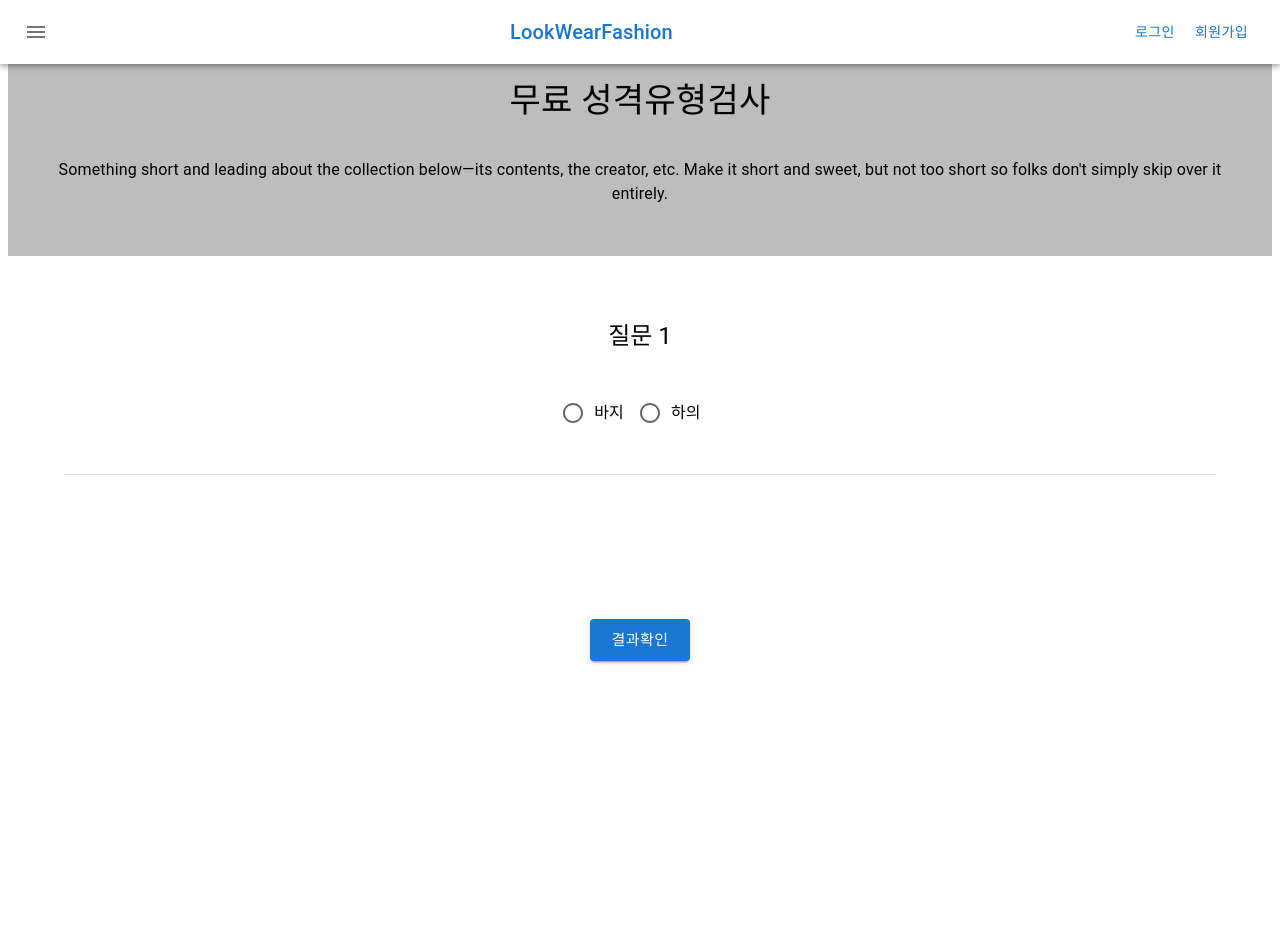
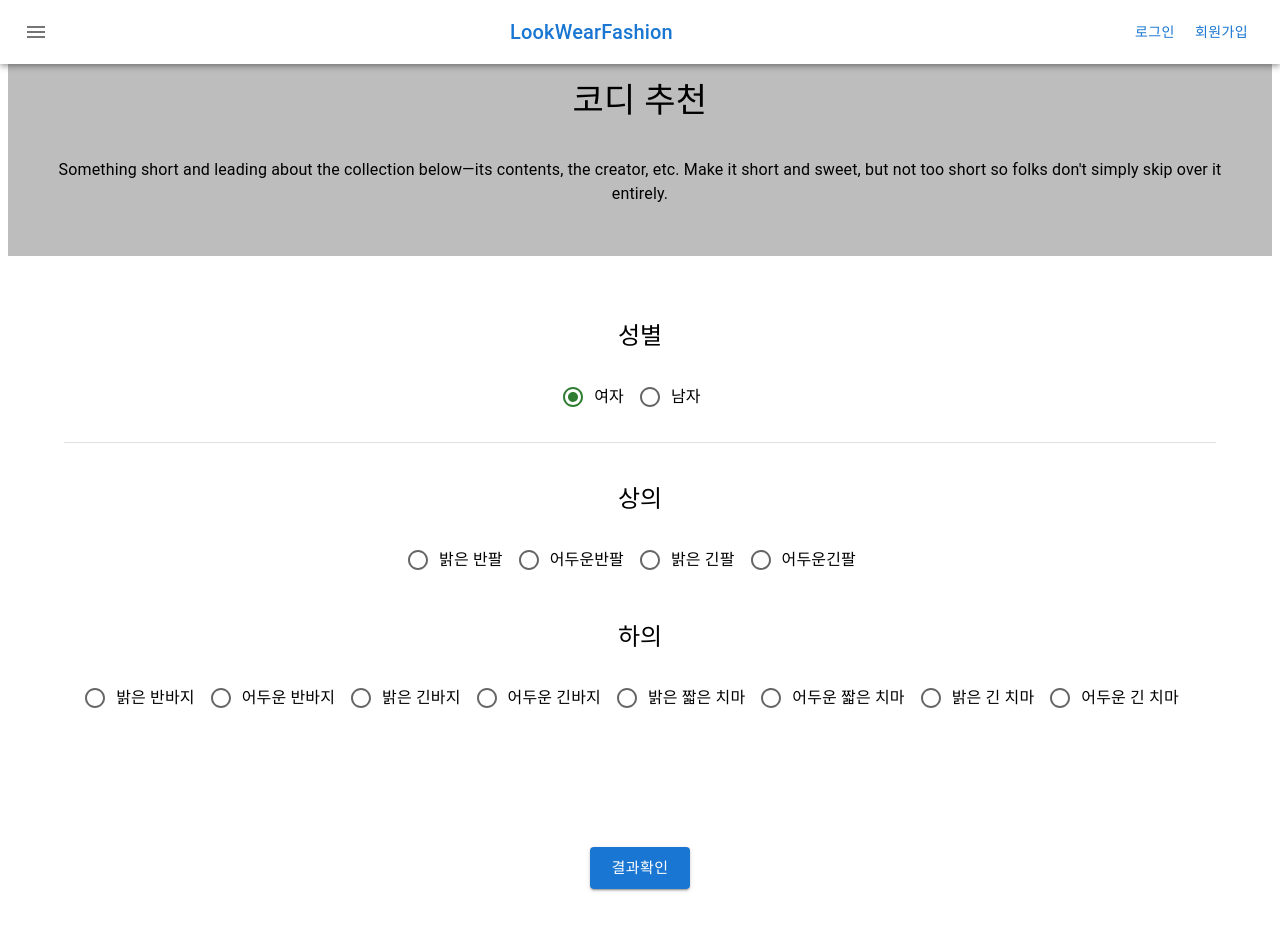
Before and after one commit to look-93/dress-recommend-client, a React (Create React App) app: page /surver in a window 1280 px wide. Shown: the top 930 px of the page. Before the commit the page ends 800 px from the top, so only its background shows below. Built offline with nearby package versions, Linux system fonts and the light colour scheme; the HTML template or start-up script is replaced by a standard one.

Commit message:
에휴..

```diff
--- a/src/App.js
+++ b/src/App.js
@@ -1,9 +1,5 @@
 import React from "react";
 import Dashboard from "./layout/dashboard/index";
-import EditMyPage from "./layout/mypage/edit";
-import Mypage from "./layout/mypage";
-import SurveyResult from "./layout/board/surveyResult";
-import MyReview from "./layout/board/myReview";
 
 function App() {
   return (
--- a/src/layout/aboutus/index.js
+++ b/src/layout/aboutus/index.js
@@ -1,37 +1,20 @@
-import * as React from 'react';
-// import styled from "styled-components";
-// import {
-//   Container,
-//   Grid,
-//   Card,
-//   CardHeader,
-//   CardMedia,
-//   TextField,
-//   Stack,
-//   Button,
-//   Typography,
-// } from "@mui/material";
-// import Box from "@mui/material/Box";
-// import { width } from "@mui/system";
+import * as React from "react";
 
 export default function AboutUs() {
   return (
-    <>
-      <body
+    <div
       style={{
-          height: '100vh',
-          width: '100vw',
+        height: "100vh",
+        width: "100vw",
         backgroundImage: `url("img/watercolor-4117017_960_720.webp")`,
-          backgroundSize: '100% 100%',
+        backgroundSize: "100% 100%",
+        marginTop: "100px",
       }}
     >
-        <div style={{ marginTop: '100px' }}>
-          <h2 style={{ color: 'blue', textAlign: 'center' }}>About Us</h2>
+      <h2 style={{ color: "blue", textAlign: "center" }}>About Us</h2>
       <p>사용자의 선택에 따른 코디를 추천받는 사이트입니다.</p>
       <h3>사이트 개발자</h3>
       <p>ooo,xxx,aaa,bbb,ccc,ddd</p>
     </div>
-      </body>
-    </>
   );
 }
--- a/src/layout/authentication/login/index.js
+++ b/src/layout/authentication/login/index.js
@@ -7,42 +7,42 @@ import {
   Checkbox,
   Button,
   Avatar,
-} from '@mui/material';
-import CheckroomIcon from '@mui/icons-material/Checkroom';
-import axios from 'axios';
-import { useState } from 'react';
-import { Form } from 'react-bootstrap';
+} from "@mui/material";
+import CheckroomIcon from "@mui/icons-material/Checkroom";
+import axios from "axios";
+import { useState } from "react";
+import { Form } from "react-bootstrap";
 
 export default function Login(props) {
-  const [userId, setUserId] = useState('');
+  const [userId, setUserId] = useState("");
   const onUserIdHandler = (e) => {
     setUserId(e.target.value);
   };
 
-  const [userPwd, setUserPwd] = useState('');
+  const [userPwd, setUserPwd] = useState("");
   const onUserPwdHandler = (e) => {
     setUserPwd(e.target.value);
   };
 
   //비동기 함수인데 동기스럽게 쓰기위해서 await를 씀
   const login = async () => {
-    if (userPwd === '') {
-      alert('비밀번호를 입력하세요');
+    if (userPwd === "") {
+      alert("비밀번호를 입력하세요");
       return;
     }
     //메서드는 post, 데이터 전달 형식은 body, 데이터표기법은 json
 
     try {
-      const result = await axios.post('http://127.0.0.1:8080/user/logIn/', {
+      const result = await axios.post("http://127.0.0.1:8080/user/logIn/", {
         uid: userId,
         upassword: userPwd,
       });
       //쿠키는 꺼도 존재(비휘발성 - 스토리지에 저장), 세션은 브라우저 종료시 삭제(휘발성- 메모리에저장)
       //세션에 회원정보 저장
-      alert(result.data.uname + '님 환영합니다!');
-      sessionStorage.setItem('userPk', result.data.upk);
-      sessionStorage.setItem('userId', result.data.uid);
-      sessionStorage.setItem('userName', result.data.uname);
+      alert(result.data.uname + "님 환영합니다!");
+      sessionStorage.setItem("userPk", result.data.upk);
+      sessionStorage.setItem("userId", result.data.uid);
+      sessionStorage.setItem("userName", result.data.uname);
       //console.log(result);
       props.clickLoginBtn();
       props.LoginSuccess();
@@ -50,11 +50,11 @@ export default function Login(props) {
       //props.getUserName();
     } catch (e) {
       console.log(e);
-      alert('아이디/비밀번호를 확인하세요!');
+      alert("아이디/비밀번호를 확인하세요!");
     }
   };
   const onCheckEnter = (e) => {
-    if (e.key === 'Enter') {
+    if (e.key === "Enter") {
       login();
     }
   };
@@ -63,21 +63,22 @@ export default function Login(props) {
   //실행 확인 안하고 지나감 나중에 확인(비동기)
   return (
     <Container maxWidth="xs">
+      <Form onKeyPress={onCheckEnter}>
         <Box
           sx={{
             marginTop: 4,
-          display: 'flex',
-          flexDirection: 'column',
-          alignItems: 'center',
+            display: "flex",
+            flexDirection: "column",
+            alignItems: "center",
           }}
         >
-        <Avatar sx={{ bgcolor: '#ef6694', mb: 1 }}>
+          <Avatar sx={{ bgcolor: "#ef6694", mb: 1 }}>
             <CheckroomIcon />
           </Avatar>
           <Typography component="h1" variant="h5">
             로그인
           </Typography>
-        <Box component="form" noValidate sx={{ mt: 1, mb: 4 }}>
+          <Box noValidate sx={{ mt: 1, mb: 4 }}>
             <TextField
               margin="normal"
               required
@@ -110,7 +111,7 @@ export default function Login(props) {
               }
               label="아이디, 비밀번호를 저장하겠습니까?"
             />
-          <Form onKeyPress={onCheckEnter}>
+
             <Button
               variant="contained"
               value="login"
@@ -120,9 +121,9 @@ export default function Login(props) {
             >
               로그인
             </Button>
-          </Form>
           </Box>
         </Box>
+      </Form>
     </Container>
   );
 }
--- a/src/layout/board/surveyResult.js
+++ b/src/layout/board/surveyResult.js
@@ -6,32 +6,31 @@ import {
   Box,
   IconButton,
   Button,
-} from '@mui/material';
-import axios from 'axios';
-import { useEffect, useState, React } from 'react';
-import CloseIcon from '@mui/icons-material/Close';
-import { Link } from 'react-router-dom';
-import { DateRangeSharp } from '@mui/icons-material';
+} from "@mui/material";
+import axios from "axios";
+import { useEffect, useState, React } from "react";
+import CloseIcon from "@mui/icons-material/Close";
+import { Link } from "react-router-dom";
 
 export default function SurveyResult() {
   const [datas, setDatas] = useState([]);
 
-  const upk = sessionStorage.getItem('userPk');
+  const upk = sessionStorage.getItem("userPk");
   const getMyResultByPk = async () => {
     const results = await axios.get(
-      'http://127.0.0.1:8080/review/myresult/' + upk
+      "http://127.0.0.1:8080/review/myresult/" + upk
     );
-    //console.log(results);
+    console.log(results);
     setDatas(results.data);
   };
 
   const deleteMyResultByPk = async (props) => {
     const dataRpk = await axios.delete(
-      'http://127.0.0.1:8080/review/deleteMyResultByPk/' + props
+      "http://127.0.0.1:8080/review/deleteMyResultByPk/" + props
     );
 
-    console.log(dataRpk);
-    window.location.replace('/surveyResult');
+    //console.log(dataRpk);
+    window.location.replace("/surveyResult");
   };
 
   useEffect(() => {
@@ -39,19 +38,19 @@ export default function SurveyResult() {
   }, []);
 
   return (
-    <Box sx={{ display: 'flex' }}>
+    <Box sx={{ display: "flex" }}>
       <Box sx={{ flexGrow: 1 }} mt={20}>
         <Grid container spacing={{ xs: 6, md: 3 }} justifyContent="center">
           {datas.map((data) => (
             <Grid item key={data.rpk}>
               <Card
                 sx={{
-                  height: '100%',
-                  display: 'flex',
-                  flexDirection: 'column',
+                  height: "100%",
+                  display: "flex",
+                  flexDirection: "column",
                 }}
               >
-                <Grid item sx={{ display: 'flex' }}>
+                <Grid item sx={{ display: "flex" }}>
                   <CardHeader title={data.uid} subheader={data.createDate} />
                   <IconButton
                     disableRipple
@@ -65,11 +64,19 @@ export default function SurveyResult() {
 
                 <CardMedia
                   component="img"
-                  height="300"
-                  image={data.imgUrl}
+                  height="150"
+                  image={data.topImgUrl}
+                  sx={{ objectFit: "contain" }}
                   alt="unsplash image"
                 />
-                <Link to="/myreview" style={{ textDecoration: 'none' }}>
+                <CardMedia
+                  component="img"
+                  height="150"
+                  image={data.bottomImgUrl}
+                  sx={{ objectFit: "contain" }}
+                  alt="unsplash image"
+                />
+                <Link to="/myreview" style={{ textDecoration: "none" }}>
                   <Button disableRipple fullWidth>
                     리뷰쓰기
                   </Button>
--- a/src/layout/reviewPage/index.js
+++ b/src/layout/reviewPage/index.js
@@ -1,4 +1,4 @@
-import React, { useEffect, useState } from 'react';
+import React, { useEffect, useState } from "react";
 import {
   Container,
   Button,
@@ -11,18 +11,18 @@ import {
   Box,
   SwipeableDrawer,
   Typography,
-} from '@mui/material';
-import FavoriteBorderIcon from '@mui/icons-material/FavoriteBorder';
-import ReviewDetail from './reviewDetail';
-import styled from 'styled-components';
-import axios from 'axios';
+} from "@mui/material";
+import FavoriteBorderIcon from "@mui/icons-material/FavoriteBorder";
+import ReviewDetail from "./reviewDetail";
+import styled from "styled-components";
+import axios from "axios";
 
 export default function Review() {
   const [datas, setDatas] = useState([]);
 
   const allReview = async () => {
-    const results = await axios.get('http://localhost:8080/review/all/');
-    //console.log(results);
+    const results = await axios.get("http://localhost:8080/review/all/");
+    console.log(results);
     setDatas(results.data);
   };
   useEffect(() => {
@@ -56,7 +56,7 @@ export default function Review() {
     <Container sx={{ py: 15 }} maxWidth="md">
       <Top
         onClick={() => {
-          window.scrollTo({ top: 0, left: 0, behavior: 'smooth' });
+          window.scrollTo({ top: 0, left: 0, behavior: "smooth" });
         }}
       >
         위로 가기
@@ -66,16 +66,24 @@ export default function Review() {
           <Grid item key={index} xs={12} sm={6} md={4}>
             <Card
               sx={{
-                height: '100%',
-                display: 'flex',
-                flexDirection: 'column',
+                height: "100%",
+                display: "flex",
+                flexDirection: "column",
               }}
             >
               <CardHeader title={data.uid} subheader={data.createDate} />
               <CardMedia
                 component="img"
-                height="300"
-                image={data.imgUrl}
+                height="150"
+                sx={{ objectFit: "contain" }}
+                image={data.topImgUrl}
+                alt="unsplash image"
+              />
+              <CardMedia
+                component="img"
+                height="150"
+                sx={{ objectFit: "contain" }}
+                image={data.bottomImgUrl}
                 alt="unsplash image"
               />
               <Typography autoFocus variant="body2">
@@ -102,7 +110,7 @@ export default function Review() {
             </Card>
           </Grid>
         ))}
-        <Box sx={{ width: 'auto' }} role="presentation">
+        <Box sx={{ width: "auto" }} role="presentation">
           <SwipeableDrawer
             anchor="bottom"
             open={open}
--- a/src/layout/survey/index.js
+++ b/src/layout/survey/index.js
@@ -9,24 +9,109 @@ import {
   Button,
   Stack,
   Dialog,
-} from '@mui/material';
-import { useState } from 'react';
-import RegistDtail from './registDetail';
+  DialogActions,
+} from "@mui/material";
+import { useState } from "react";
+import RegistDtail from "./registDetail";
+import axios from "axios";
+import CircularProgress from "@mui/material/CircularProgress";
+import LinearProgress from "@mui/material/LinearProgress";
 
 export default function Survey() {
+  //option
+  //pk,option_id,option_title,gender,type
+
+  // select option_id,option_title from option where gender = "W" and type ="TOP"
+
+  const womanTop = ["밝은 반팔", "어두운반팔", "밝은 긴팔", "어두운긴팔"];
+  const womanBottom = [
+    "밝은 반바지",
+    "어두운 반바지",
+    "밝은 긴바지",
+    "어두운 긴바지",
+    "밝은 짧은 치마",
+    "어두운 짧은 치마",
+    "밝은 긴 치마",
+    "어두운 긴 치마",
+  ];
+
+  const manTop = ["밝은 반팔", "어두운반팔", "밝은 긴팔", "어두운긴팔"];
+  const manBottom = [
+    "밝은 반바지",
+    "어두운 반바지",
+    "밝은 긴바지",
+    "어두운 긴바지",
+  ];
+  const [gender, setGender] = useState("F");
+  const [topList, setTopList] = useState(womanTop);
+  const [bottomList, setBottomList] = useState(womanBottom);
+  const [resultUrls, setResultUrls] = useState([]);
+
   const [open, setOpen] = useState(false);
-  const handelClickOpen = () => {
-    setOpen(true);
+
+  const [loadingOpen, setLoadingOpen] = useState(false);
+  const onLoadingOpen = () => {
+    setLoadingOpen(true);
+  };
+
+  const handelClickOpen = async () => {
+    onLoadingOpen();
+    const results = await axios.get(
+      "http://localhost:8080/rec/" +
+        (gender === "F" ? "woman" : "man") +
+        "/" +
+        selectedOption["top"] +
+        "/" +
+        selectedOption["bottom"]
+    );
+    console.log(results);
+    setLoadingOpen(false);
+    if (results.data.length !== 2) {
+      alert("서버 오류입니다 다른값을 선택해주세요");
+    } else {
+      setResultUrls(results.data.map((url) => "http://localhost:8080" + url));
+      setOpen(true);
+    }
   };
   const handelClickClose = () => {
     setOpen(false);
   };
+  const selectedOption = { top: "", bottom: "" };
+
+  // http://localhost:8080/rec/woman/4/7
+
+  const SelectOption = (props) => {
+    return (
+      <Box sx={{ mt: 5 }}>
+        <Typography variant="h5" align="center">
+          {props.type}
+        </Typography>
+        <RadioGroup row sx={{ justifyContent: "center", my: 3 }}>
+          {(props.type === "상의" ? topList : bottomList).map((data, idx) => (
+            <FormControlLabel
+              key={data}
+              value={idx + 1}
+              control={<Radio color="success" size="medium" />}
+              label={data}
+              onClick={() => {
+                if (props.type === "상의") {
+                  selectedOption["top"] = idx + 1;
+                } else {
+                  selectedOption["bottom"] = idx + 5;
+                }
+              }}
+            />
+          ))}
+        </RadioGroup>
+      </Box>
+    );
+  };
 
   return (
     <Box sx={{ pt: 6, pb: 6 }}>
-      <Container maxWidth="lx" sx={{ bgcolor: '#bdbdbd', height: 200 }}>
+      <Container maxWidth="lx" sx={{ bgcolor: "#bdbdbd", height: 200 }}>
         <Typography variant="h4" textAlign="center" sx={{ p: 3 }} gutterBottom>
-          무료 성격유형검사
+          코디 추천
         </Typography>
         <Typography variant="body1" textAlign="center" gutterBottom>
           Something short and leading about the collection below—its contents,
@@ -36,38 +121,61 @@ export default function Survey() {
       </Container>
 
       <Container sx={{ py: 8 }} maxWidth="lg">
-        <Box sx={{ mb: 5 }}>
+        <Box sx={{ mb: 3 }}>
           <Typography variant="h5" align="center">
-            질문 1
+            성별
           </Typography>
 
-          <RadioGroup row sx={{ justifyContent: 'center', my: 5 }}>
+          <RadioGroup
+            row
+            sx={{ justifyContent: "center", my: 3 }}
+            value={gender}
+            onChange={(e) => {
+              setGender(e.target.value);
+              setTopList(e.target.value === "F" ? womanTop : manTop);
+              setBottomList(e.target.value === "F" ? womanBottom : manBottom);
+            }}
+          >
             <FormControlLabel
-              value="바지"
+              value="F"
               control={<Radio color="success" size="medium" />}
-              label="바지"
+              label="여자"
             />
             <FormControlLabel
-              value="하의"
+              value="M"
               control={<Radio color="success" size="medium" />}
-              label="하의"
+              label="남자"
             />
           </RadioGroup>
         </Box>
         <Divider />
+        <SelectOption type={"상의"} />
+        <SelectOption type={"하의"} />
       </Container>
 
       <Stack alignItems="center">
         <Button
           size="large"
           variant="contained"
-          sx={{ mt: 10 }}
+          sx={{ mt: 5 }}
           onClick={handelClickOpen}
         >
           결과확인
         </Button>
+
+        <Dialog open={loadingOpen}>
+          <Stack
+            sx={{ width: 100, height: 100 }}
+            justifyContent="center"
+            alignItems="center"
+          >
+            <CircularProgress color="inherit" />
+            <Typography>Loading...</Typography>
+          </Stack>
+        </Dialog>
+
         <Dialog open={open} onClose={handelClickClose}>
-          <RegistDtail />
+          <RegistDtail imgUrl={resultUrls} />
         </Dialog>
       </Stack>
     </Box>
--- a/src/layout/survey/registDetail.js
+++ b/src/layout/survey/registDetail.js
@@ -7,23 +7,22 @@ import {
   TextField,
   Button,
   Stack,
-} from '@mui/material';
-import { useState } from 'react';
-import axios from 'axios';
-import { Link } from 'react-router-dom';
+} from "@mui/material";
+import { useState } from "react";
+import axios from "axios";
+import { Link } from "react-router-dom";
 
-export default function RegistDtail() {
+export default function RegistDtail(props) {
   const registe = async () => {
-    const uPk = sessionStorage.getItem('userPk');
-    console.log(uPk);
-    await axios.post('http://127.0.0.1:8080/review/review/', {
-      imgUrl:
-        'https://images.unsplash.com/photo-1588287055455-9fb0ca7a2d02?ixlib=rb-1.2.1&ixid=MnwxMjA3fDB8MHxwaG90by1wYWdlfHx8fGVufDB8fHx8&auto=format&fit=crop&w=435&q=80',
+    const uPk = sessionStorage.getItem("userPk");
+    await axios.post("http://127.0.0.1:8080/review/review/", {
+      bottomImgUrl: props.imgUrl[1],
+      topImgUrl: props.imgUrl[0],
       upk: uPk,
     });
   };
 
-  const userId = sessionStorage.getItem('userId');
+  const userId = sessionStorage.getItem("userId");
 
   return (
     <Container maxWidth="md" component="main">
@@ -31,13 +30,21 @@ export default function RegistDtail() {
         <Grid item>
           <CardHeader
             title={userId}
-            titleTypographyProps={{ align: 'center' }}
+            titleTypographyProps={{ align: "center" }}
           />
           <Card sx={{ width: 500, m: 3 }}>
             <CardMedia
               component="img"
-              height="500"
-              image=""
+              height="300"
+              sx={{ objectFit: "contain" }}
+              image={props.imgUrl[0]}
+              alt="unsplash image"
+            />
+            <CardMedia
+              component="img"
+              height="300"
+              sx={{ objectFit: "contain" }}
+              image={props.imgUrl[1]}
               alt="unsplash image"
             />
             {/* <TextField
@@ -52,7 +59,7 @@ export default function RegistDtail() {
             /> */}
           </Card>
           <Grid item>
-            <Link to="/" style={{ textDecoration: 'none' }}>
+            <Link to="/" style={{ textDecoration: "none" }}>
               <Button fullWidth disableRipple onClick={registe}>
                 결과저장
               </Button>
```
Also changed, not shown: src/layout/dashboard/index.js (+24 -24 lines), src/layout/mypage/btnGroup.js (+13 -13 lines), src/layout/test/surveyResult.js (+15 -15 lines). Lines whose indentation alone changed are shown as unchanged.
